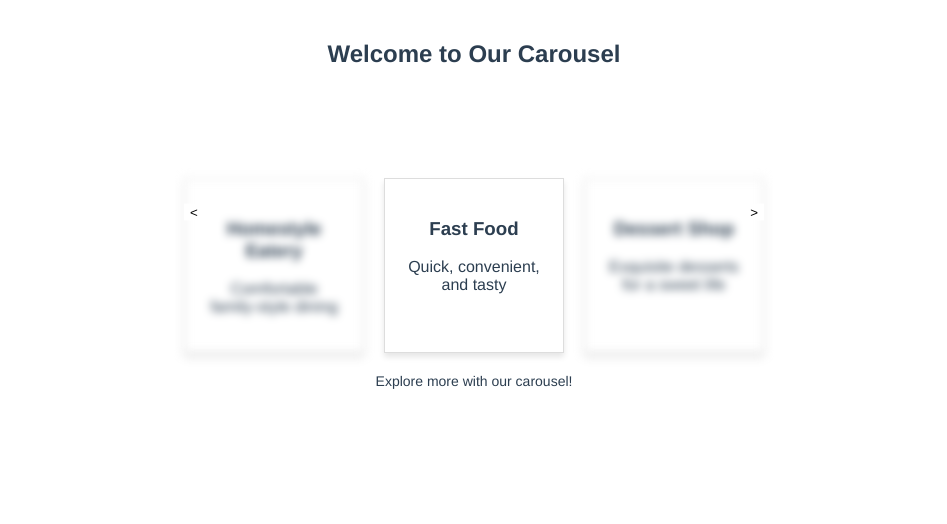
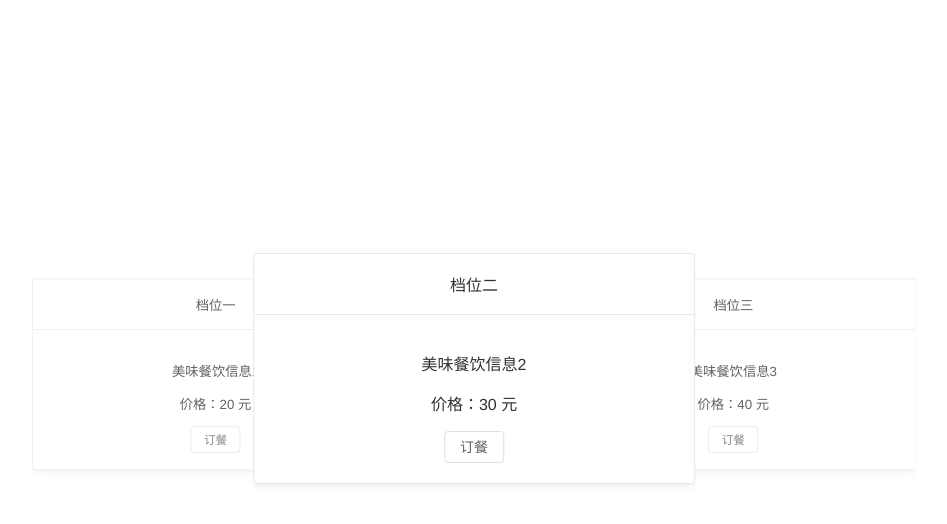
Before and after one commit to Guo-Chenxu/hotel-front, a Vue app in the folder hotelfront/: page /CustomerSnack in a window 1280 px wide. Shown: the top 524 px of the page, without its empty margins (166-1113 px from the left). Built offline with nearby package versions, Linux system fonts and the light colour scheme.

Commit message:
update snack and cool

```diff
--- a/hotelfront/src/App.vue
+++ b/hotelfront/src/App.vue
@@ -21,6 +21,6 @@ nav a {
 }
 
 nav a.router-link-exact-active {
-  color: #42b983;
+  color: #ffffff;
 }
 </style>
--- a/hotelfront/src/components/CustomerSnack.vue
+++ b/hotelfront/src/components/CustomerSnack.vue
@@ -1,22 +1,19 @@
 <template>
-    <div class="carousel-container">
-      <h2 class="carousel-title">Welcome to Our Carousel</h2>
-      <div class="carousel-inner" :style="{ 'transform': `translateX(-${currentIndex * (100 / 3)}%)` }">
-        <div
-          class="carousel-item"
-          v-for="(item, index) in items"
-          :key="index"
-          :class="{ 'active': index === currentIndex + 1, 'blur': index === currentIndex  || index === currentIndex + 2 }"
-        >
-          <div class="card">
-            <h3>{{ item.title }}</h3>
-            <p>{{ item.description }}</p>
+    <div class="customer-snack">
+        <el-carousel :interval="4000" type="card" height="300px">
+            <el-carousel-item v-for="snack in snacks" :key="snack.title">
+                <el-card>
+                    <template #header>
+                        <div class="card-header">
+                            <span>{{snack.title}}</span>
                         </div>
-        </div>
-      </div>
-      <p class="carousel-footer">Explore more with our carousel!</p>
-      <button @click="prev" class="arrow arrow-left">&lt;</button>
-      <button @click="next" class="arrow arrow-right">&gt;</button>
+                    </template>
+                    <p>{{ snack.description }}</p>
+                    <p>价格：{{ snack.price }} 元</p>
+                    <el-button>订餐</el-button>
+                </el-card>
+            </el-carousel-item>
+        </el-carousel>
     </div>
 </template>
 
@@ -24,90 +21,24 @@
 export default {
     data() {
         return {
-        currentIndex: 1,
-        items: [
-          { title: 'High-End Restaurant', description: 'Offering a five-star dining experience' },
-          { title: 'Homestyle Eatery', description: 'Comfortable family-style dining' },
-          { title: 'Fast Food', description: 'Quick, convenient, and tasty' },
-          { title: 'Dessert Shop', description: 'Exquisite desserts for a sweet life' },
-          { title: 'Coffee House', description: 'Relax and enjoy the coffee moment' },
-
-        ],
+            snacks: [
+                { title: "档位一", description: "美味餐饮信息1", price: 20 },
+                { title: "档位二", description: "美味餐饮信息2", price: 30 },
+                { title: "档位三", description: "美味餐饮信息3", price: 40 },
+                // 添加更多档位信息...
+            ]
         };
-    },
-    methods: {
-      next() {
-        this.currentIndex = (this.currentIndex + 1) % this.items.length;
-      },
-      prev() {
-        this.currentIndex = (this.currentIndex - 1 + this.items.length) % this.items.length;
-      },
-    },
+    }
 };
 </script>
 
 <style scoped>
-  .carousel-container {
-    overflow: hidden;
-    width: 600px;
-    margin: 20px auto 0;
-    position: relative;
+.customer-snack {
+    width: 70%;
+    /* 调整宽度为您需要的大小 */
+    margin: 20% auto;
+
 }
 
-  .carousel-title {
-    text-align: center;
-    font-size: 24px;
-    margin-bottom: 100px;
-  }
 
-  .carousel-footer {
-    text-align: center;
-    font-size: 14px;
-    margin-top: 10px;
-  }
-
-  .carousel-inner {
-    display: flex;
-    transition: transform 0.5s ease-in-out;
-  }
-
-  .carousel-item {
-    width: 100%;
-    flex: 0 0 33.3333%;
-    display: flex;
-    justify-content: center;
-  }
-
-  .card {
-    background-color: #fff;
-    border: 1px solid #ddd;
-    box-shadow: 0 4px 6px rgba(0,0,0,0.1);
-    margin: 10px;
-    padding: 20px;
-    text-align: center;
-    width: 80%;
-    transition: transform 0.3s ease;
-  }
-
-  .carousel-item.blur .card {
-    filter: blur(4px);
-  }
-
-  .arrow {
-    position: absolute;
-    top: 50%;
-    transform: translateY(-50%);
-    background-color: #fff;
-    border: none;
-    cursor: pointer;
-    z-index: 1000;
-  }
-
-  .arrow-left {
-    left: 10px;
-  }
-
-  .arrow-right {
-    right: 10px;
-  }
 </style>
--- a/hotelfront/src/components/UserCool.vue
+++ b/hotelfront/src/components/UserCool.vue
@@ -1,12 +1,15 @@
 <template>
     <div class="air-conditioner-service">
-        <div class="header">
-
+      <!-- 放在整个页面的顶部 -->
+      <el-alert v-if="power" title="开启成功" type="success" center show-icon class="floating-alert" />
+      <div class="header"></div>
+      <div class="content">
+        <el-card class="control-panel" shadow="always">
+            <template #header>
+                <div class="card-header">
+                  <span>空调控制面板</span>
                 </div>
-        <div class="content">
-            <!-- 左侧空调控制面板 -->
-            <div class="control-panel">
-                <div class="title">空调控制面板</div>
+              </template>
 
           <!-- 上半部分：温度、风速、空调状态 -->
           <div class="status-display">
@@ -29,40 +32,41 @@
 
           <!-- 下半部分：调节按钮 -->
           <div class="control-buttons">
-                    <el-button @click="togglePower" :type="power ? 'danger' : 'primary'">{{ power ? '关闭' : '开启' }}</el-button>
+            <el-switch v-model="power" inline-prompt active-text="ON" inactive-text="OFF" />
             <el-button @click="increaseTemperature" :disabled="!power">+</el-button>
             <el-button @click="decreaseTemperature" :disabled="!power">-</el-button>
             <el-button @click="adjustFanSpeed" :disabled="!power">调节风速</el-button>
           </div>
-            </div>
-
-            <!-- 右侧空调费用面板 -->
-            <div class="fees-panel">
-                <div class="title">空调费用面板</div>
-                <div class="cost-display">
-                    <span class="subtext">累计费用: ${{ accumulatedCost.toFixed(2) }}</span>
-                </div>
-            </div>
+        </el-card>
       </div>
     </div>
   </template>
 
   <script>
+  import { ref } from 'vue'
+
   export default {
     name: 'UserCool',
+    setup() {
+      const power = ref(false) // 定义开关状态
+      const showAlert = ref(false) // 定义控制是否显示 alert 的状态
+
+      // 10秒后自动关闭 alert
+      setTimeout(() => {
+        showAlert.value = false
+      }, 5000)
+
+      return { power, showAlert } // 返回响应式数据
+    },
     data() {
       return {
         currentTemperature: 25, // 当前温度
         targetTemperature: 20, // 预期温度
         fanSpeed: '中速', // 风速
-            power: true, // 空调开关状态
         accumulatedCost: 0, // 累计费用
       }
     },
     methods: {
-        togglePower() {
-            this.power = !this.power;
-        },
       increaseTemperature() {
         this.targetTemperature++;
       },
@@ -98,15 +102,13 @@ export default {
     justify-content: space-between;
   }
 
-.control-panel,
-.fees-panel {
+  .control-panel{
     width: 40%;
     padding: 20px;
     border-radius: 10px;
-    margin-top: 50px;
-    margin-right: 20px;
-    margin-left: 40px;
-    background-color: #f5f5f5;
+    margin: auto;
+    margin-top:13%;
+
   }
 
   .title {
@@ -139,4 +141,13 @@ export default {
     margin-top: 20px;
     font-weight: bold;
   }
+
+
+  .floating-alert {
+    position: fixed;
+    margin:auto;
+    margin-top:10%;
+    margin-left:30%;
+    width: 30%;
+  }
   </style>
```
Also changed, not shown: hotelfront/src/main.js (+6 -1 lines). Lines whose indentation alone changed are shown as unchanged.
